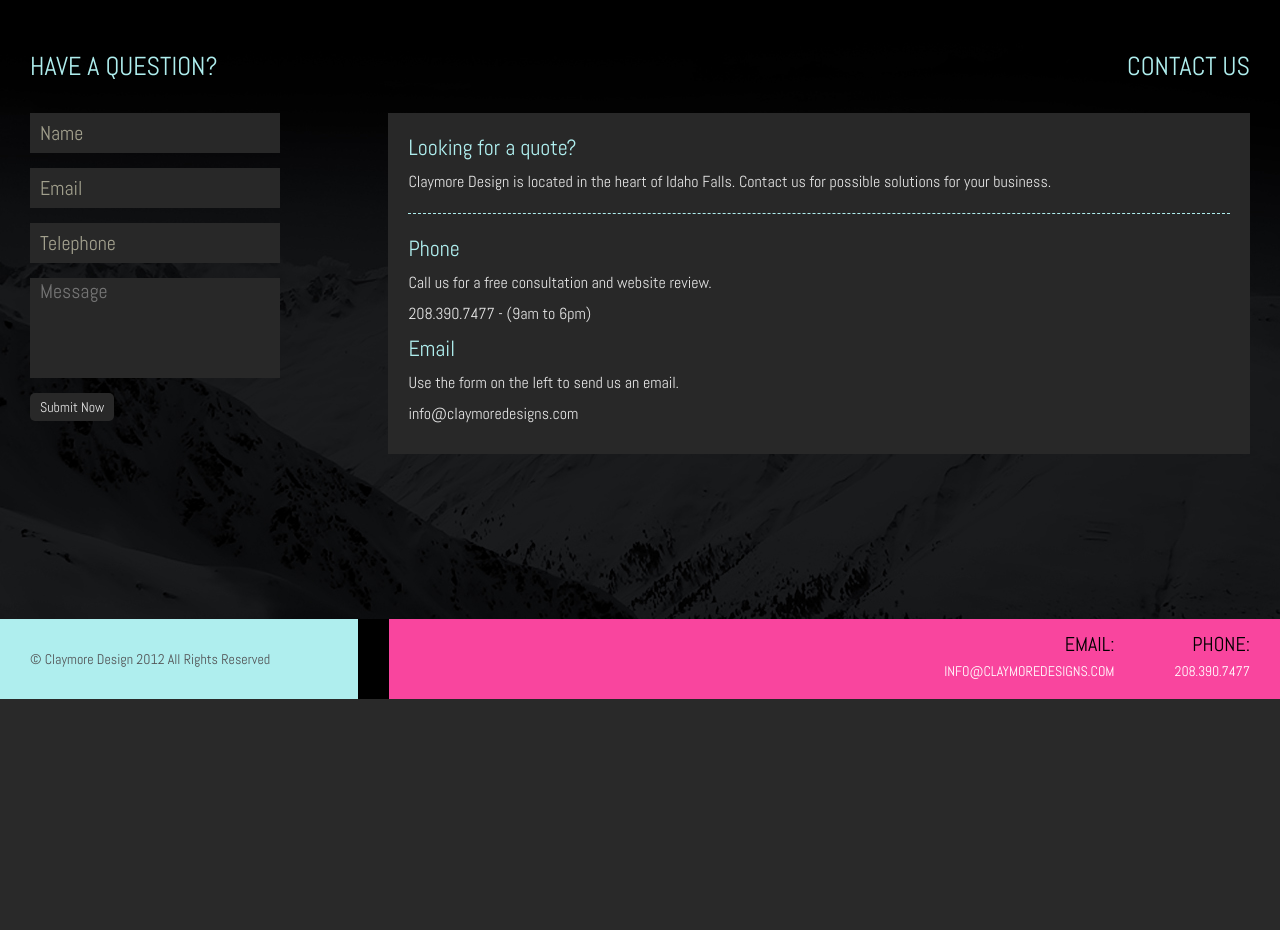
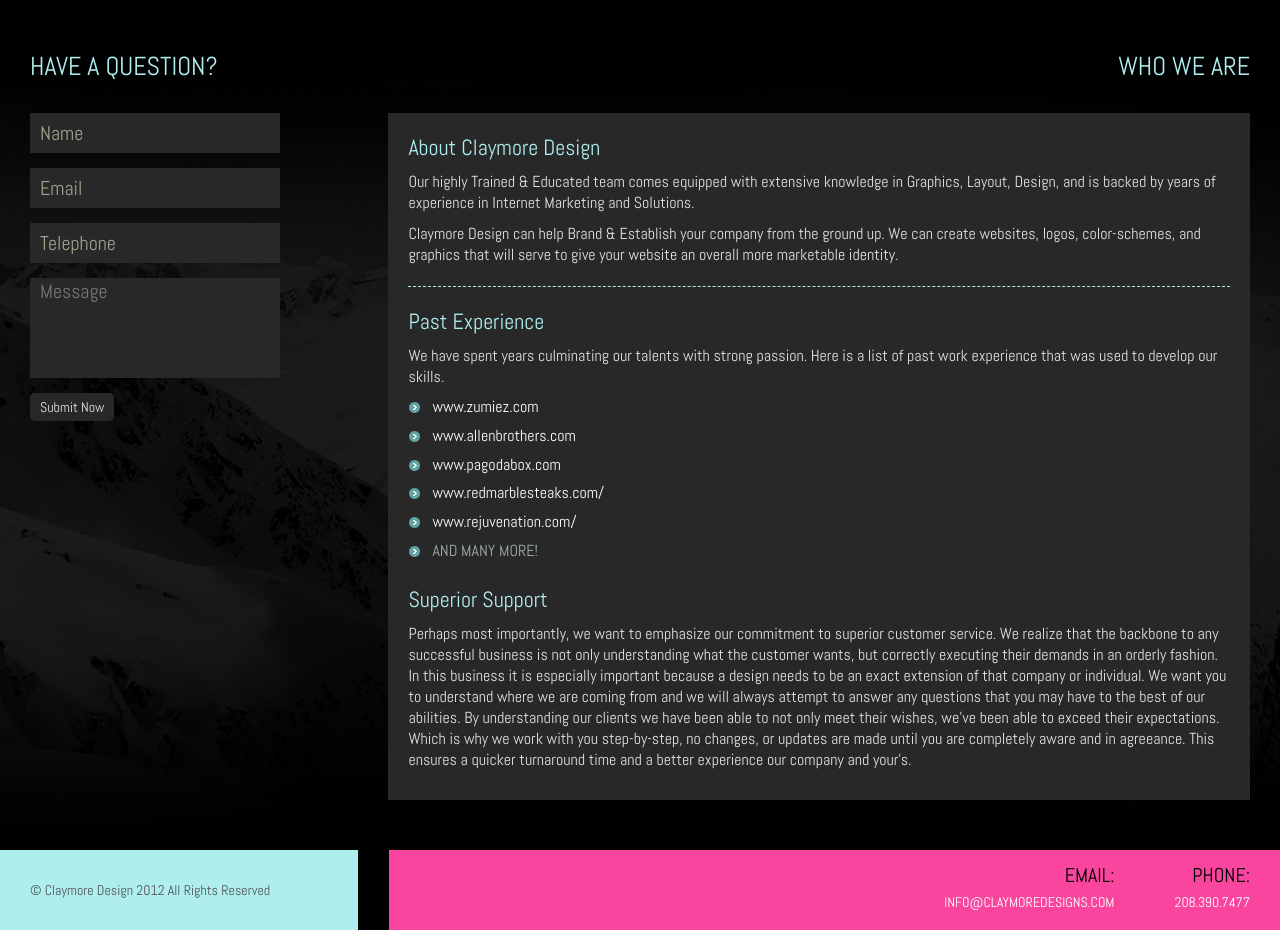
Before and after one commit to cphillipp/ClaymoreDesign, a PHP site: page /contact.php in a window 1280 px wide. Shown: the part 101-1031 px from the top of the page. Before the commit the page ends 800 px from the top, so only its background shows below. Run offline with PHP 8.4, Linux system fonts and the light colour scheme.

Commit message:
updated contact

```diff
--- a/contact.php
+++ b/contact.php
@@ -59,17 +59,24 @@ if(isset($_SESSION['message'])) {
         </form>
       </div>
       <div class="right">
-        <h2>Contact Us</h2>
+        <h2>Who We Are</h2>
         <section>
-          <h3>Looking for a quote?</h3>
-          <p>Claymore Design is located in the heart of Idaho Falls. Contact us for possible solutions for your business.</p>
+          <h3>About Claymore Design</h3>
+          <p>Our highly Trained & Educated team comes equipped with extensive knowledge in Graphics, Layout, Design, and is backed by years of experience in Internet Marketing and Solutions.</p>
+          <p>Claymore Design can help Brand &amp; Establish your company from the ground up. We can create websites, logos, color-schemes, and graphics that will serve to give your website an overall more marketable identity.</p>
           <div class="line"></div>
-          <h3>Phone</h3>
-          <p>Call us for a free consultation and website review.</p>
-          <p>208.390.7477 - (9am to 6pm)</p>
-          <h3>Email</h3>
-          <p>Use the form on the left to send us an email.</p>
-          <p>info@claymoredesigns.com</p>
+          <h3>Past Experience</h3>
+          <p>We have spent years culminating our talents with strong passion. Here is a list of past work experience that was used to develop our skills.</p>
+          <ul>
+            <li><a href="http://www.zumiez.com/" target="_blank">www.zumiez.com</a></li>
+            <li><a href="http://www.allenbrothers.com/" target="_blank">www.allenbrothers.com</a></li>
+            <li><a href="https://www.pagodabox.com/" target="_blank">www.pagodabox.com</a></li>
+            <li><a href="http://www.redmarblesteaks.com/" target="_blank">www.redmarblesteaks.com/</a></li>
+            <li><a href="http://www.rejuvenation.com/" target="_blank">www.rejuvenation.com/</a></li>
+            <li>AND MANY MORE!</li>
+          </ul>
+          <h3>Superior Support</h3>
+          <p>Perhaps most importantly, we want to emphasize our commitment to superior customer service. We realize that the backbone to any successful business is not only understanding what the customer wants, but correctly executing their demands in an orderly fashion. In this business it is especially important because a design needs to be an exact extension of that company or individual. We want you to understand where we are coming from and we will always attempt to answer any questions that you may have to the best of our abilities. By understanding our clients we have been able to not only meet their wishes, we’ve been able to exceed their expectations. Which is why we work with you step-by-step, no changes, or updates are made until you are completely aware and in agreeance. This ensures a quicker turnaround time and a better experience our company and your’s.</p>
         </section>
       </div>
     </div>
--- a/index.php
+++ b/index.php
@@ -6,10 +6,10 @@ if(isset($_SESSION['message'])) {
   $_SESSION['message'] = '';
 }
 ?>
-<!DOCTYPE html>
-<html lang="en">
+<!DOCTYPE html PUBLIC "-//W3C//DTD XHTML 1.0 Strict//EN" "http://www.w3.org/TR/xhtml1/DTD/xhtml1-strict.dtd">
+<html xmlns="http://www.w3.org/1999/xhtml">
 <head>
-  <meta charset="utf-8" />
+  <meta http-equiv="Content-Type" content="text/html; charset=UTF-8" />
   <meta name="description" content="Getting a website in Idaho Falls is easy with Claymore Design. We are an Idaho Falls Web Design company building websites that are optimized &amp; easily found all over the web."/>
   <meta name="keywords" content="idaho falls web design, web design idaho falls, idaho web design, web design idaho, idaho falls seo, seo idaho falls, idaho seo, seo idaho, idaho falls marketing, marketing idaho falls, idaho marketing, marketing idaho, idaho falls website design, website design idaho falls, idaho website design, website design idaho"/>
   <title>Idaho Falls Web Design | Affordable websites for Idaho Falls businesses | Claymore Design</title>
```
